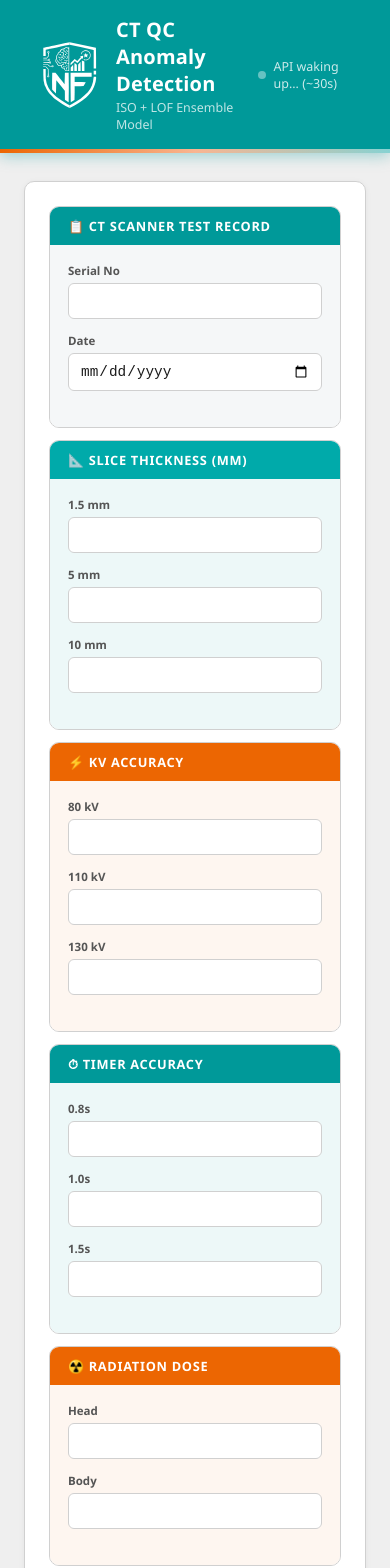
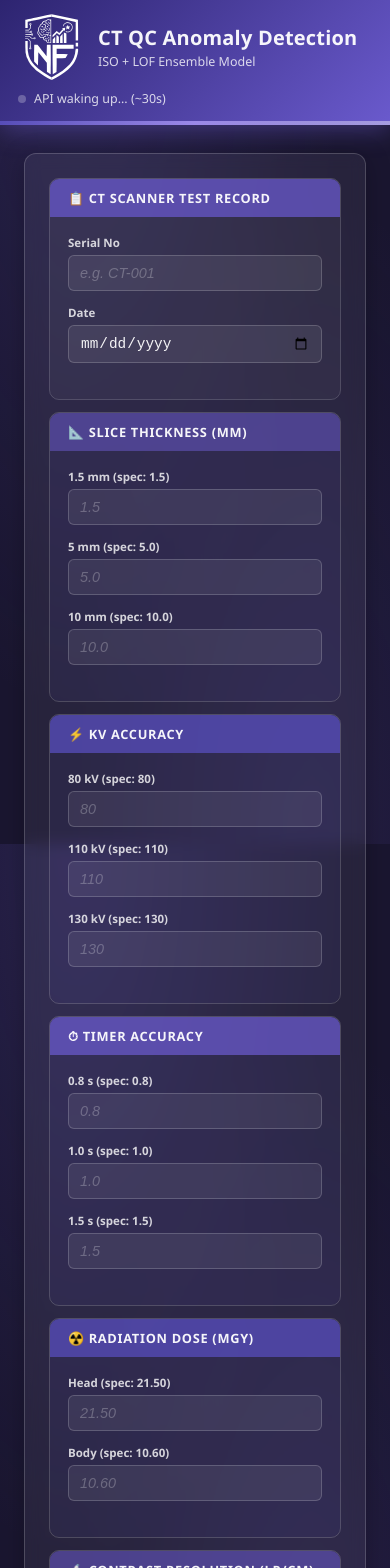
Before and after one commit to Hartfun/ct-qc-dashboard, a React (Vite) app: page / in a window 390 px wide. Shown: the top 1568 px of the page. Built offline with nearby package versions, Linux system fonts and the light colour scheme; no server answers.

Commit message:
updated all files for rewamp offieds and color

```diff
--- a/src/components/InputForm.jsx
+++ b/src/components/InputForm.jsx
@@ -3,19 +3,21 @@ import { useState } from 'react'
 export default function InputForm({ form, onChange, onSubmit, loading }) {
   const [focused, setFocused] = useState(null)
 
-  const field = (label, id, type = 'number') => (
-    <div className="field" key={id} style={{
-      transform: focused === id ? 'scale(1.02)' : 'scale(1)',
-      transition: 'transform 0.15s'
-    }}>
+  const field = (label, id, type = 'number', placeholder = '') => (
+    <div
+      className="field"
+      key={id}
+      style={{ transform: focused === id ? 'scale(1.02)' : 'scale(1)', transition: 'transform 0.15s' }}
+    >
       <label>{label}</label>
       <input
         type={type} step="any" value={form[id]}
+        placeholder={placeholder}
         onChange={e => onChange(id, e.target.value)}
         onFocus={() => setFocused(id)}
         onBlur={e => {
           setFocused(null)
-          if (type === 'number') onChange(id, parseFloat(e.target.value) || 0)
+          if (type === 'number') onChange(id, parseFloat(e.target.value) || '')
         }}
       />
     </div>
@@ -25,66 +27,77 @@ export default function InputForm({ form, onChange, onSubmit, loading }) {
     <div className="card">
 
       <div className="section-group">
-        <div className="section-header teal">📋 CT Scanner Test Record</div>
+        <div className="section-header purple">📋 CT Scanner Test Record</div>
         <div className="section-body bg-gray-pale">
           <div className="grid mb">
-            {field('Serial No', 'serial_No', 'text')}
+            {field('Serial No', 'serial_No', 'text', 'e.g. CT-001')}
             {field('Date', 'Date', 'date')}
           </div>
         </div>
       </div>
 
-      <div className="section-group" style={{marginTop:'12px'}}>
-        <div className="section-header teal-mid">📐 Slice Thickness (mm)</div>
-        <div className="section-body bg-teal-pale">
+      <div className="section-group" style={{ marginTop: '12px' }}>
+        <div className="section-header purple-mid">📐 Slice Thickness (mm)</div>
+        <div className="section-body bg-purple-pale">
           <div className="grid mb">
-            {field('1.5 mm', 'st15')}
-            {field('5 mm', 'st5')}
-            {field('10 mm', 'st10')}
+            {field('1.5 mm  (spec: 1.5)', 'st15', 'number', '1.5')}
+            {field('5 mm  (spec: 5.0)', 'st5', 'number', '5.0')}
+            {field('10 mm  (spec: 10.0)', 'st10', 'number', '10.0')}
           </div>
         </div>
       </div>
 
-      <div className="section-group" style={{marginTop:'12px'}}>
-        <div className="section-header orange">⚡ KV Accuracy</div>
-        <div className="section-body bg-orange-pale">
+      <div className="section-group" style={{ marginTop: '12px' }}>
+        <div className="section-header purple-dark">⚡ KV Accuracy</div>
+        <div className="section-body bg-purple-pale">
           <div className="grid mb">
-            {field('80 kV', 'kv80')}
-            {field('110 kV', 'kv110')}
-            {field('130 kV', 'kv130')}
+            {field('80 kV  (spec: 80)', 'kv80', 'number', '80')}
+            {field('110 kV  (spec: 110)', 'kv110', 'number', '110')}
+            {field('130 kV  (spec: 130)', 'kv130', 'number', '130')}
           </div>
         </div>
       </div>
 
-      <div className="section-group" style={{marginTop:'12px'}}>
-        <div className="section-header teal">⏱ Timer Accuracy</div>
-        <div className="section-body bg-teal-pale">
+      <div className="section-group" style={{ marginTop: '12px' }}>
+        <div className="section-header purple">⏱ Timer Accuracy</div>
+        <div className="section-body bg-purple-pale">
           <div className="grid mb">
-            {field('0.8s', 't08')}
-            {field('1.0s', 't1')}
-            {field('1.5s', 't15')}
+            {field('0.8 s  (spec: 0.8)', 't08', 'number', '0.8')}
+            {field('1.0 s  (spec: 1.0)', 't1', 'number', '1.0')}
+            {field('1.5 s  (spec: 1.5)', 't15', 'number', '1.5')}
           </div>
         </div>
       </div>
 
-      <div className="section-group" style={{marginTop:'12px'}}>
-        <div className="section-header orange">☢️ Radiation Dose</div>
-        <div className="section-body bg-orange-pale">
+      <div className="section-group" style={{ marginTop: '12px' }}>
+        <div className="section-header purple-dark">☢️ Radiation Dose (mGy)</div>
+        <div className="section-body bg-purple-pale">
           <div className="grid mb">
-            {field('Head', 'dhead')}
-            {field('Body', 'dbody')}
+            {field('Head  (spec: 21.50)', 'dhead', 'number', '21.50')}
+            {field('Body  (spec: 10.60)', 'dbody', 'number', '10.60')}
           </div>
         </div>
       </div>
 
-      <div className="section-group" style={{marginTop:'12px'}}>
-        <div className="section-header gray">🔬 Leakage (mR/hr)</div>
+      {/* FIX: Low Contrast Resolution and High Contrast Resolution were missing entirely */}
+      <div className="section-group" style={{ marginTop: '12px' }}>
+        <div className="section-header purple-mid">🔬 Contrast Resolution (lp/cm)</div>
+        <div className="section-body bg-purple-pale">
+          <div className="grid mb">
+            {field('Low Contrast  (spec: ≤5.0)', 'lcr', 'number', '5.0')}
+            {field('High Contrast  (spec: 6.24)', 'hcr', 'number', '6.24')}
+          </div>
+        </div>
+      </div>
+
+      <div className="section-group" style={{ marginTop: '12px' }}>
+        <div className="section-header gray">🛡️ Radiation Leakage (mR/hr)</div>
         <div className="section-body">
           <div className="leak-grid mb">
-            {field('🔼 Front', 'lf')}
-            {field('🔽 Back', 'lb')}
-            {field('◀️ Left', 'll')}
-            {field('▶️ Right', 'lr')}
+            {field('🔼 Front', 'lf', 'number', '0.0')}
+            {field('🔽 Back', 'lb', 'number', '0.0')}
+            {field('◀️ Left', 'll', 'number', '0.0')}
+            {field('▶️ Right', 'lr', 'number', '0.0')}
           </div>
         </div>
       </div>
--- a/src/index.css
+++ b/src/index.css
@@ -1,212 +1,229 @@
 :root {
-  --teal:        #009999;
-  --teal-light:  #87D2D2;
-  --teal-pale:   #C8E6E6;
-  --orange:      #EC6602;
-  --orange-light:#F9B591;
-  --orange-pale: #FDDDCB;
-  --gray:        #D0D0D0;
-  --gray-light:  #F4F4F4;
-  --text-dark:   #1A1A1A;
-  --text-mid:    #555555;
-  --text-light:  #888888;
-  --white:       #FFFFFF;
+  --purple:        #6a5acd;
+  --purple-light:  rgba(106,90,205,0.55);
+  --purple-pale:   rgba(106,90,205,0.12);
+  --purple-mid:    #7b6dd6;
+  --purple-dark:   #574db8;
+  --purple-glow:   rgba(106,90,205,0.30);
+
+  --white-text:    rgba(255,255,255,0.80);
+  --white-strong:  rgba(255,255,255,0.95);
+  --white-muted:   rgba(255,255,255,0.55);
+  --white-border:  rgba(255,255,255,0.18);
+
+  /* legacy aliases so existing class names keep working */
+  --teal:         #6a5acd;
+  --teal-light:   rgba(106,90,205,0.55);
+  --teal-pale:    rgba(106,90,205,0.12);
+  --orange:       #8b7fe8;
+  --orange-light: rgba(139,127,232,0.5);
+  --orange-pale:  rgba(139,127,232,0.10);
+  --gray:         rgba(255,255,255,0.18);
+  --gray-light:   rgba(255,255,255,0.07);
+  --text-dark:    rgba(255,255,255,0.90);
+  --text-mid:     rgba(255,255,255,0.65);
+  --text-light:   rgba(255,255,255,0.45);
+  --white:        rgba(255,255,255,0.05);
 }
 
 * { box-sizing: border-box; margin: 0; padding: 0; }
-body { font-family: 'Segoe UI', 'Arial', sans-serif; background: #EFEFEF; color: var(--text-dark); }
+
+body {
+  font-family: 'Segoe UI', 'Arial', sans-serif;
+  background: #1a1630;
+  background-image:
+    radial-gradient(ellipse at 20% 0%,   rgba(106,90,205,0.18) 0%, transparent 60%),
+    radial-gradient(ellipse at 80% 100%, rgba(106,90,205,0.12) 0%, transparent 55%);
+  background-attachment: fixed;
+  color: var(--text-dark);
+  min-height: 100vh;
+}
 
 header {
-  background: var(--teal);
-  padding: 0;
-  box-shadow: 0 3px 14px rgba(0,153,153,0.35);
+  background: linear-gradient(135deg, #2d2470 0%, #6a5acd 100%);
+  box-shadow: 0 4px 24px rgba(106,90,205,0.45);
 }
 .header-inner {
   display: flex; justify-content: space-between; align-items: center;
   padding: 16px 36px;
 }
 .header-left { display: flex; align-items: center; gap: 14px; }
-.header-logo {
-  width: 44px; height: 44px;
-  background: rgba(255,255,255,0.2);
-  border-radius: 10px;
-  display: flex; align-items: center; justify-content: center;
-  font-size: 1.4rem;
-  border: 1.5px solid rgba(255,255,255,0.3);
+header h1 { font-size: 1.25rem; color: var(--white-strong); font-weight: 700; letter-spacing: 0.2px; }
+header .subtitle { font-size: 0.78rem; color: var(--white-text); margin-top: 2px; }
+.header-bar {
+  height: 4px;
+  background: linear-gradient(90deg, var(--purple-dark) 0%, #9b89e8 50%, rgba(255,255,255,0.4) 100%);
 }
-header h1 { font-size: 1.25rem; color: white; font-weight: 700; letter-spacing: 0.2px; }
-header .subtitle { font-size: 0.78rem; color: rgba(255,255,255,0.75); margin-top: 2px; }
-.header-bar { height: 4px; background: linear-gradient(90deg, var(--orange) 0%, #F9B591 50%, var(--teal-light) 100%); }
 
-/* ── LAYOUT ── */
 .container { max-width: 1120px; margin: 28px auto; padding: 0 24px; }
 
-/* ── SECTION GROUPS ── */
 .section-group {
-  border-radius: 10px; overflow: hidden;
-  margin-bottom: 6px;
-  border: 1px solid var(--gray);
+  border-radius: 10px; overflow: hidden; margin-bottom: 6px;
+  border: 1px solid var(--white-border);
 }
 .section-header {
-  padding: 10px 18px;
-  display: flex; align-items: center; gap: 10px;
-  font-size: 0.8rem; font-weight: 700;
-  text-transform: uppercase; letter-spacing: 0.7px;
-  color: white;
+  padding: 10px 18px; display: flex; align-items: center; gap: 10px;
+  font-size: 0.8rem; font-weight: 700; text-transform: uppercase; letter-spacing: 0.7px;
+  color: var(--white-strong);
 }
-.section-header.teal     { background: var(--teal); }
-.section-header.orange   { background: var(--orange); }
-.section-header.teal-mid { background: #00AAAA; }
-.section-header.gray     { background: #5A7080; }
-.section-body {
-  background: var(--white);
-  padding: 18px 18px 20px;
-}
+.section-header.purple      { background: rgba(106,90,205,0.75); }
+.section-header.purple-mid  { background: rgba(106,90,205,0.55); }
+.section-header.purple-dark { background: rgba(87,77,184,0.80); }
+.section-header.gray        { background: rgba(255,255,255,0.12); }
+/* keep old names working */
+.section-header.teal        { background: rgba(106,90,205,0.75); }
+.section-header.teal-mid    { background: rgba(106,90,205,0.55); }
+.section-header.orange      { background: rgba(87,77,184,0.80); }
 
-/* ── CARD ── */
+.section-body { background: rgba(255,255,255,0.04); padding: 18px 18px 20px; }
+
 .card {
-  background: var(--white);
-  border-radius: 10px;
-  border: 1px solid var(--gray);
-  box-shadow: 0 1px 6px rgba(0,0,0,0.05);
+  background: rgba(255,255,255,0.06);
+  backdrop-filter: blur(8px);
+  border-radius: 12px; border: 1px solid var(--white-border);
+  box-shadow: 0 4px 24px rgba(0,0,0,0.25);
   padding: 24px; margin-bottom: 22px;
   transition: box-shadow 0.2s;
   animation: fadeUp 0.4s ease both;
 }
-.card:hover { box-shadow: 0 4px 18px rgba(0,153,153,0.10); }
+.card:hover { box-shadow: 0 8px 32px rgba(106,90,205,0.20); }
 .card > h2 {
-  font-size: 0.88rem; font-weight: 700;
-  color: var(--teal); text-transform: uppercase;
-  letter-spacing: 0.6px;
-  border-bottom: 1.5px solid var(--teal-pale);
+  font-size: 0.88rem; font-weight: 700; color: #c4baff;
+  text-transform: uppercase; letter-spacing: 0.6px;
+  border-bottom: 1.5px solid rgba(106,90,205,0.35);
   padding-bottom: 10px; margin-bottom: 18px;
 }
 
-/* ── GRIDS ── */
-.grid { display: grid; grid-template-columns: repeat(auto-fill, minmax(210px, 1fr)); gap: 14px; }
+.grid      { display: grid; grid-template-columns: repeat(auto-fill, minmax(210px, 1fr)); gap: 14px; }
 .leak-grid { display: grid; grid-template-columns: repeat(4, 1fr); gap: 14px; }
 
-/* ── FIELDS ── */
 .field label {
   display: block; font-size: 0.72rem;
-  color: var(--text-mid); font-weight: 600; margin-bottom: 5px;
+  color: var(--white-text); font-weight: 600; margin-bottom: 5px;
 }
 .field input {
   width: 100%; padding: 9px 11px;
-  border: 1.5px solid var(--gray);
+  border: 1.5px solid var(--white-border);
   border-radius: 6px; font-size: 0.9rem;
-  background: var(--white); color: var(--text-dark);
+  background: rgba(255,255,255,0.07);
+  color: var(--white-strong);
   transition: all 0.2s;
 }
-.field input:hover { border-color: var(--teal-light); }
-.field input:focus {
-  outline: none; border-color: var(--teal);
-  box-shadow: 0 0 0 3px rgba(0,153,153,0.12);
+.field input::placeholder { color: rgba(255,255,255,0.25); font-style: italic; }
+.field input:hover  { border-color: rgba(106,90,205,0.55); }
+.field input:focus  {
+  outline: none; border-color: var(--purple);
+  box-shadow: 0 0 0 3px rgba(106,90,205,0.25);
   transform: translateY(-1px);
+  background: rgba(106,90,205,0.10);
 }
 
-/* ── TINTED INPUT AREAS ── */
-.bg-teal-pale   { background: #EDF8F8 !important; }
-.bg-orange-pale { background: #FEF6F0 !important; }
-.bg-gray-pale   { background: #F5F7F8 !important; }
+.bg-teal-pale    { background: rgba(106,90,205,0.07) !important; }
+.bg-orange-pale  { background: rgba(87,77,184,0.06)  !important; }
+.bg-gray-pale    { background: rgba(255,255,255,0.04) !important; }
+.bg-purple-pale  { background: rgba(106,90,205,0.07) !important; }
 
-/* ── BUTTON ── */
 .btn {
-  background: var(--orange);
-  color: white; border: none;
+  background: var(--purple); color: var(--white-strong); border: none;
   padding: 14px 32px; border-radius: 6px;
-  font-size: 0.95rem; font-weight: 700;
-  cursor: pointer; width: 100%; margin-top: 14px;
-  letter-spacing: 0.4px;
+  font-size: 0.95rem; font-weight: 700; cursor: pointer;
+  width: 100%; margin-top: 14px; letter-spacing: 0.4px;
   transition: all 0.2s;
-  box-shadow: 0 4px 14px rgba(236,102,2,0.35);
+  box-shadow: 0 4px 18px rgba(106,90,205,0.45);
 }
 .btn:hover {
-  background: #CC5500;
-  transform: translateY(-2px);
-  box-shadow: 0 6px 22px rgba(236,102,2,0.45);
+  background: var(--purple-dark); transform: translateY(-2px);
+  box-shadow: 0 8px 28px rgba(106,90,205,0.55);
 }
-.btn:active { transform: translateY(0); }
-.btn:disabled { background: var(--gray); box-shadow: none; transform: none; cursor: not-allowed; }
+.btn:active   { transform: translateY(0); }
+.btn:disabled {
+  background: rgba(255,255,255,0.12); box-shadow: none;
+  transform: none; cursor: not-allowed; color: var(--white-muted);
+}
 
-/* ── RESULTS ── */
 .result {
-  border-radius: 10px; padding: 22px 26px; margin-bottom: 22px;
+  border-radius: 12px; padding: 22px 26px; margin-bottom: 22px;
   animation: popIn 0.4s cubic-bezier(0.34,1.56,0.64,1) both;
 }
-.result.pass    { background: linear-gradient(135deg,#E0F5F5,#C8E6E6); border: 1.5px solid var(--teal); border-left: 6px solid var(--teal); }
-.result.fail    { background: linear-gradient(135deg,#FEF0E6,var(--orange-pale)); border: 1.5px solid var(--orange); border-left: 6px solid var(--orange); }
-.result.anomaly { background: linear-gradient(135deg,#FFF8E6,#FDEFC8); border: 1.5px solid #E6A817; border-left: 6px solid #E6A817; }
-.result h2 { font-size: 1.1rem; margin-bottom: 16px; color: var(--text-dark); }
+.result.pass {
+  background: linear-gradient(135deg, rgba(106,90,205,0.55) 0%, rgba(87,77,184,0.40) 100%);
+  border: 1.5px solid rgba(106,90,205,0.5); border-left: 6px solid var(--purple);
+}
+.result.fail {
+  background: linear-gradient(135deg, rgba(180,60,60,0.45) 0%, rgba(140,40,40,0.35) 100%);
+  border: 1.5px solid rgba(200,80,80,0.5); border-left: 6px solid #c84040;
+}
+.result.anomaly {
+  background: linear-gradient(135deg, rgba(180,140,30,0.40) 0%, rgba(140,110,20,0.30) 100%);
+  border: 1.5px solid rgba(200,170,50,0.5); border-left: 6px solid #c8a830;
+}
+.result h2 { font-size: 1.1rem; margin-bottom: 16px; color: var(--white-strong); }
 
-/* ── SCORE BOXES ── */
-.scores { display: grid; grid-template-columns: repeat(auto-fill, minmax(155px, 1fr)); gap: 12px; margin-top: 14px; }
+.scores {
+  display: grid; grid-template-columns: repeat(auto-fill, minmax(155px, 1fr));
+  gap: 12px; margin-top: 14px;
+}
 .score-box {
-  background: var(--white); border-radius: 8px; padding: 14px 16px; text-align: center;
-  transition: transform 0.2s, box-shadow 0.2s, border-color 0.2s;
+  background: rgba(255,255,255,0.10);
+  border: 1px solid var(--white-border);
+  border-radius: 8px; padding: 14px 16px; text-align: center;
+  transition: transform 0.2s, box-shadow 0.2s;
   animation: fadeUp 0.4s ease both;
-  border-top: 3px solid var(--teal);
-  box-shadow: 0 2px 8px rgba(0,0,0,0.06);
+  border-top: 3px solid var(--purple);
 }
-.score-box:nth-child(even) { border-top-color: var(--orange); }
-.score-box:hover { transform: translateY(-3px); box-shadow: 0 6px 18px rgba(0,153,153,0.14); }
-.score-box .val { font-size: 1.2rem; font-weight: 700; color: var(--teal); }
-.score-box:nth-child(even) .val { color: var(--orange); }
-.score-box .lbl { font-size: 0.67rem; color: var(--text-light); margin-top: 4px; text-transform: uppercase; letter-spacing: 0.4px; }
+.score-box:nth-child(even) { border-top-color: #9b89e8; }
+.score-box:hover { transform: translateY(-3px); box-shadow: 0 6px 20px rgba(106,90,205,0.25); }
+.score-box .val { font-size: 1.2rem; font-weight: 700; color: #c4baff; }
+.score-box .lbl { font-size: 0.67rem; color: var(--white-muted); margin-top: 4px; text-transform: uppercase; letter-spacing: 0.4px; }
 
-/* ── PROGRESS BAR ── */
-.progress-wrap { background: var(--gray-light); border-radius: 99px; height: 5px; margin-top: 5px; overflow: hidden; }
-.progress-bar  { height: 100%; border-radius: 99px; transition: width 1s cubic-bezier(0.4,0,0.2,1); background: var(--teal); }
-.progress-bar.warn   { background: #E6A817; }
-.progress-bar.danger { background: var(--orange); }
+.progress-wrap {
+  background: rgba(255,255,255,0.10); border-radius: 99px; height: 5px; margin-top: 5px; overflow: hidden;
+}
+.progress-bar        { height: 100%; border-radius: 99px; transition: width 1s cubic-bezier(0.4,0,0.2,1); background: var(--purple); }
+.progress-bar.warn   { background: #c8a830; }
+.progress-bar.danger { background: #c84040; }
 
-/* ── TABLE ── */
 table { width: 100%; border-collapse: collapse; font-size: 0.84rem; }
 th {
-  background: var(--teal); color: white;
+  background: rgba(106,90,205,0.60); color: var(--white-strong);
   text-align: left; padding: 11px 12px;
-  font-weight: 600; font-size: 0.73rem;
-  text-transform: uppercase; letter-spacing: 0.5px;
+  font-weight: 600; font-size: 0.73rem; text-transform: uppercase; letter-spacing: 0.5px;
 }
-th:first-child { border-radius: 0; }
-td { padding: 10px 12px; border-bottom: 1px solid #EFEFEF; transition: background 0.15s; }
-tr:hover td { background: #EDF8F8; }
+td {
+  padding: 10px 12px; border-bottom: 1px solid rgba(255,255,255,0.06);
+  color: var(--text-dark); transition: background 0.15s;
+}
+tr:hover td { background: rgba(106,90,205,0.10); }
 .table-row { animation: fadeIn 0.3s ease both; }
 
-/* ── BADGES ── */
 .badge {
-  display: inline-block; padding: 4px 12px;
-  border-radius: 4px; font-size: 0.73rem; font-weight: 700;
-  letter-spacing: 0.3px; transition: transform 0.15s;
+  display: inline-block; padding: 4px 12px; border-radius: 4px;
+  font-size: 0.73rem; font-weight: 700; letter-spacing: 0.3px; transition: transform 0.15s;
 }
-.badge:hover { transform: scale(1.05); }
-.badge.pass { background: var(--teal-pale); color: var(--teal); border: 1px solid var(--teal-light); }
-.badge.fail { background: var(--orange-pale); color: var(--orange); border: 1px solid var(--orange-light); }
+.badge:hover  { transform: scale(1.05); }
+.badge.pass   { background: rgba(106,90,205,0.25); color: #c4baff; border: 1px solid rgba(106,90,205,0.45); }
+.badge.fail   { background: rgba(180,60,60,0.25);  color: #ffaaaa; border: 1px solid rgba(180,60,60,0.45); }
 
-/* ── STATUS BAR ── */
-.status-bar { display: flex; gap: 8px; align-items: center; font-size: 0.78rem; color: rgba(255,255,255,0.8); }
-.dot { width: 8px; height: 8px; border-radius: 50%; background: rgba(255,255,255,0.4); flex-shrink: 0; transition: background 0.4s; }
-.dot.online { background: #7FFFBF; animation: pulse 2s infinite; }
+.status-bar { display: flex; gap: 8px; align-items: center; font-size: 0.78rem; color: var(--white-text); }
+.dot { width: 8px; height: 8px; border-radius: 50%; background: rgba(255,255,255,0.25); flex-shrink: 0; transition: background 0.4s; }
+.dot.online { background: #a0e8b0; animation: pulse 2s infinite; }
 
-/* ── SPINNER ── */
 .spinner {
   display: inline-block; width: 16px; height: 16px;
-  border: 3px solid rgba(255,255,255,0.35); border-top-color: white;
+  border: 3px solid rgba(255,255,255,0.25); border-top-color: var(--white-strong);
   border-radius: 50%; animation: spin 0.7s linear infinite;
   vertical-align: middle; margin-right: 8px;
 }
 
 .mb { margin-bottom: 16px; }
 
-/* ── ANIMATIONS ── */
 @keyframes fadeUp  { from { opacity:0; transform:translateY(14px); } to { opacity:1; transform:translateY(0); } }
 @keyframes fadeIn  { from { opacity:0; } to { opacity:1; } }
 @keyframes popIn   { from { opacity:0; transform:scale(0.96); } to { opacity:1; transform:scale(1); } }
 @keyframes spin    { to { transform:rotate(360deg); } }
-@keyframes pulse   {
-  0%,100% { box-shadow:0 0 0 0 rgba(127,255,191,0.6); }
-  50%     { box-shadow:0 0 0 6px rgba(127,255,191,0); }
-}
+@keyframes pulse   { 0%,100% { box-shadow:0 0 0 0 rgba(160,232,176,0.6); } 50% { box-shadow:0 0 0 6px rgba(160,232,176,0); } }
+@keyframes slideIn { from { opacity:0; transform:translateX(-18px); } to { opacity:1; transform:translateX(0); } }
+@keyframes shimmer { 0%,100% { opacity:0.2; } 50% { opacity:0.6; } }
 
 .table-row:nth-child(1)  { animation-delay:0.04s; }
 .table-row:nth-child(2)  { animation-delay:0.08s; }
@@ -219,104 +236,46 @@ tr:hover td { background: #EDF8F8; }
 .table-row:nth-child(9)  { animation-delay:0.36s; }
 .table-row:nth-child(10) { animation-delay:0.40s; }
 .table-row:nth-child(11) { animation-delay:0.44s; }
+.table-row:nth-child(12) { animation-delay:0.48s; }
+.table-row:nth-child(13) { animation-delay:0.52s; }
+.table-row:nth-child(14) { animation-delay:0.56s; }
+.score-box:nth-child(1)  { animation-delay:0.05s; }
+.score-box:nth-child(2)  { animation-delay:0.10s; }
+.score-box:nth-child(3)  { animation-delay:0.15s; }
+.score-box:nth-child(4)  { animation-delay:0.20s; }
+.score-box:nth-child(5)  { animation-delay:0.25s; }
 
-.score-box:nth-child(1) { animation-delay:0.05s; }
-.score-box:nth-child(2) { animation-delay:0.10s; }
-.score-box:nth-child(3) { animation-delay:0.15s; }
-.score-box:nth-child(4) { animation-delay:0.20s; }
-.score-box:nth-child(5) { animation-delay:0.25s; }
-
-.field input::placeholder { color: #B0C0C0; font-style: italic; }
-
-@keyframes slideIn {
-  from { opacity: 0; transform: translateX(-18px); }
-  to   { opacity: 1; transform: translateX(0); }
-}
-
-@keyframes shimmer {
-  0%,100% { opacity: 0.4; }
-  50%     { opacity: 0.9; }
-}
-
-/* ── RESPONSIVE TABLE ── */
 .table-desktop { display: block; }
 .table-mobile  { display: none;  }
 
 @media (max-width: 640px) {
-  .table-desktop { display: none;  }
+  .table-desktop { display: none; }
   .table-mobile  { display: block; }
+  .header-inner  { flex-direction: column; align-items: flex-start; gap: 10px; padding: 14px 18px; }
+  .leak-grid     { grid-template-columns: repeat(2, 1fr); }
 }
 
-/* ── MOBILE PARAM CARDS ── */
 .param-card {
-  background: var(--white);
-  border: 1px solid var(--gray);
-  border-radius: 10px;
-  padding: 14px;
-  margin-bottom: 10px;
-  box-shadow: 0 1px 4px rgba(0,0,0,0.05);
+  background: rgba(255,255,255,0.06); border: 1px solid var(--white-border);
+  border-radius: 10px; padding: 14px; margin-bottom: 10px;
+  box-shadow: 0 2px 8px rgba(0,0,0,0.15);
 }
-
 .param-name {
-  font-size: 0.82rem;
-  font-weight: 700;
-  color: var(--teal);
-  margin-bottom: 10px;
-  padding-bottom: 8px;
-  border-bottom: 1.5px solid var(--teal-pale);
+  font-size: 0.82rem; font-weight: 700; color: #c4baff;
+  margin-bottom: 10px; padding-bottom: 8px;
+  border-bottom: 1.5px solid rgba(106,90,205,0.30);
 }
-
-/* 3-column top row */
 .param-row {
-  display: grid;
-  grid-template-columns: repeat(3, 1fr);
-  gap: 6px;
-  margin-bottom: 0;
-  padding-bottom: 10px;
-  border-bottom: 1px solid #F0F0F0;
+  display: grid; grid-template-columns: repeat(3, 1fr); gap: 6px;
+  padding-bottom: 10px; border-bottom: 1px solid rgba(255,255,255,0.07);
 }
-.param-cell {
-  display: flex;
-  flex-direction: column;
-  align-items: center;
-  text-align: center;
+.param-cell    { display: flex; flex-direction: column; align-items: center; text-align: center; }
+.param-label   { font-size: 0.63rem; color: var(--white-muted); text-transform: uppercase; letter-spacing: 0.4px; margin-bottom: 3px; }
+.param-value   { font-size: 0.88rem; color: var(--text-dark); }
+.param-full-row {
+  display: flex; flex-direction: column; align-items: center; text-align: center;
+  padding: 10px 0; border-bottom: 1px solid rgba(255,255,255,0.07); width: 100%;
 }
-.param-label {
-  font-size: 0.63rem;
-  color: var(--text-light);
-  text-transform: uppercase;
-  letter-spacing: 0.4px;
-  margin-bottom: 3px;
-}
-.param-value {
-  font-size: 0.88rem;
-  color: var(--text-dark);
-}
-
-/* Full-width rows for Deviation + Status */
-.param-full-row {
-  display: flex;
-  flex-direction: column;
-  align-items: center;
-  text-align: center;
-  padding: 10px 0;
-  border-bottom: 1px solid #F0F0F0;
-  width: 100%;
-}
-.param-full-row:last-child {
-  border-bottom: none;
-  padding-bottom: 0;
-}
-
-/* Status row — bigger badge */
-.param-status-row .badge {
-  font-size: 0.85rem;
-  padding: 6px 20px;
-  margin-top: 4px;
-}
-
-/* Deviation bar full width */
-.param-full-row .progress-wrap {
-  width: 80%;
-  margin-top: 6px;
-}
+.param-full-row:last-child { border-bottom: none; padding-bottom: 0; }
+.param-status-row .badge   { font-size: 0.85rem; padding: 6px 20px; margin-top: 4px; }
+.param-full-row .progress-wrap { width: 80%; margin-top: 6px; }
```
Also changed, not shown: src/App.jsx (+40 -28 lines), src/components/ParameterTable.jsx (+44 -43 lines), src/components/ResultCard.jsx (+51 -36 lines).
